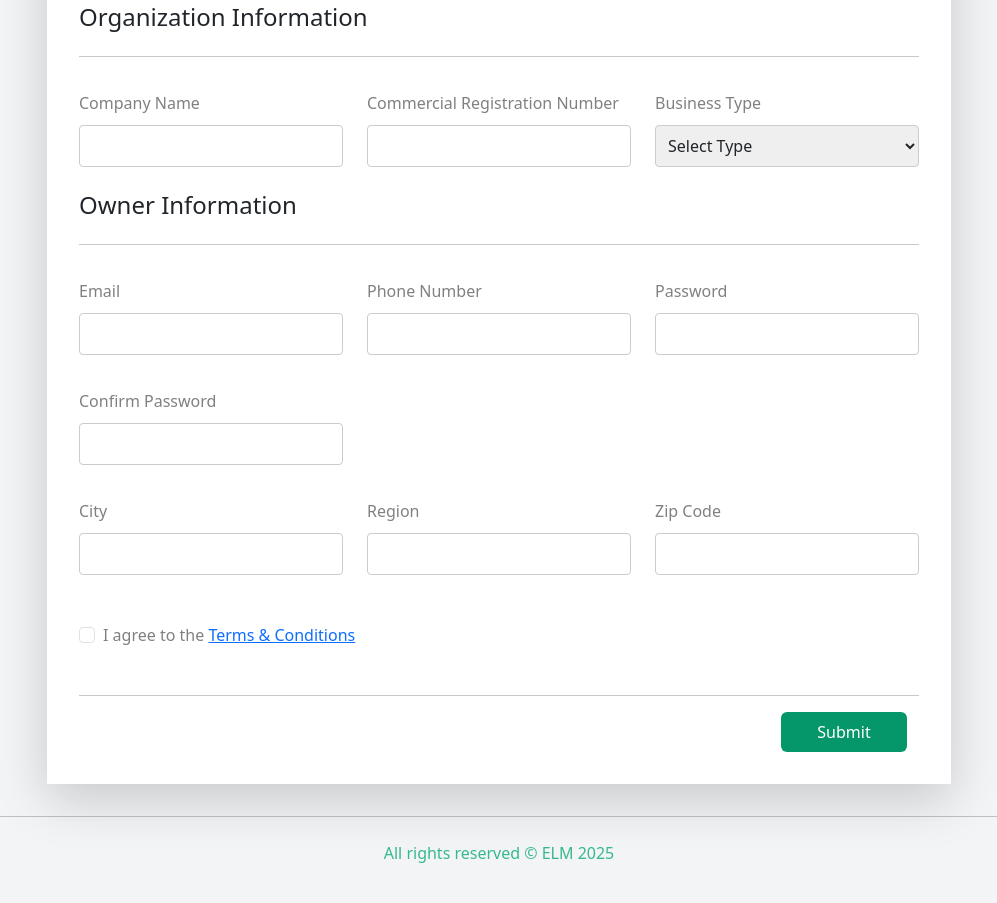
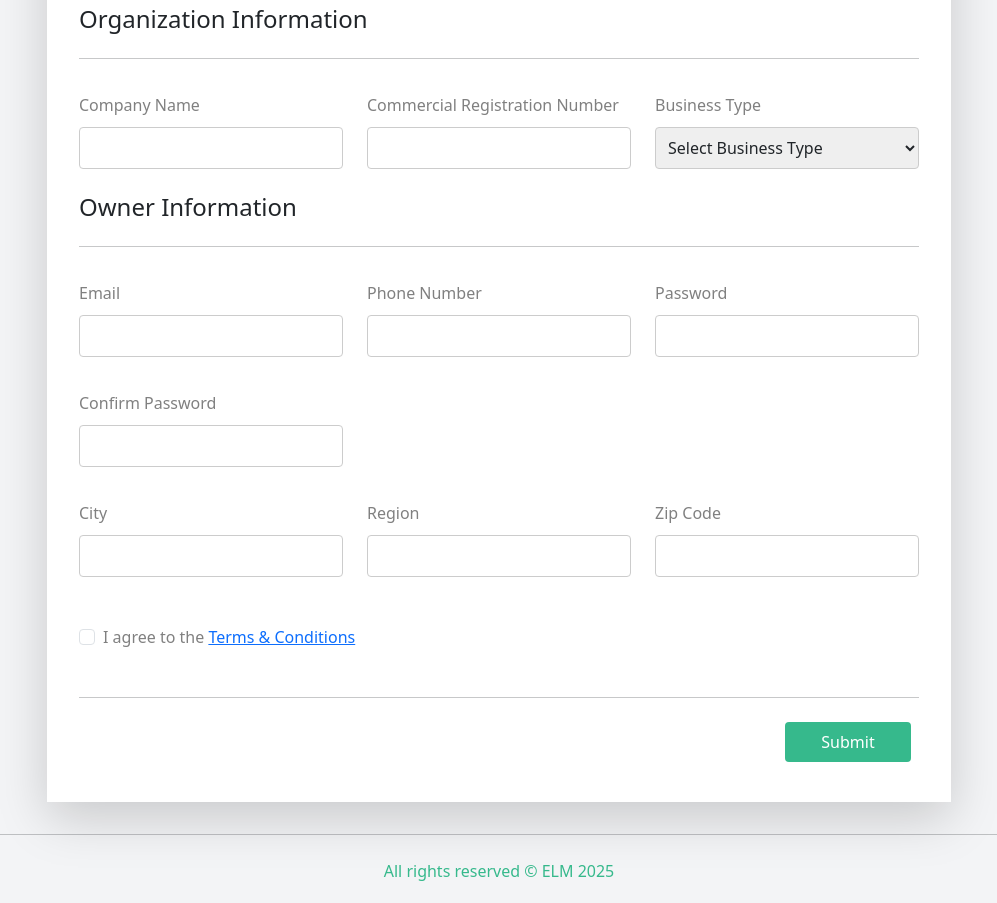
Before and after one commit to Tahani50/week1_assignment, a plain HTML site: page index.html in a window 1280 px wide. Shown: the part 555-1458 px from the top of the page, without its empty margins (141-1138 px from the left). Drawn offline with nearby package versions, Linux system fonts and the light colour scheme.

Commit message:
week1_assignment

```diff
--- a/components/form.js
+++ b/components/form.js
@@ -5,7 +5,6 @@ export class Form {
     constructor() {
         this.form = document.createElement("form");
         this.form.innerHTML = `
-            <form>
            <h4 class="mb-4">Organization Information</h4>
                 <hr class="mb-4">
                 <div class="grid grid-cols-1 md:grid-cols-3 gap-4">
@@ -25,11 +24,11 @@ export class Form {
                         <label for="businessType">Business Type</label>
                         <select id="businessType" name="businessType"
                             class="focus:outline-none focus:ring-2 focus:ring-gray-500 p-2">
-                            <option value="">Select Type</option>
-                            <option value="sole">Sole Proprietorship</option>
-                            <option value="partnership">Partnership</option>
-                            <option value="llc">Limited Liability Company (LLC)</option>
-                            <option value="corporation">Corporation</option>
+                            <option value="">Select Business Type</option>
+                            <option value="retail">Retail</option>
+                            <option value="service">Service</option>
+                            <option value="manufacturing">Manufacturing</option>
+                            <option value="technology">Technology</option>
                         </select>
                         <span id="businessTypeError" class="error text-red-500 text-xs"></span>
                     </div>
@@ -93,9 +92,9 @@ export class Form {
                 </div>
                 <hr>
                 <div class="flex justify-end" id="buttonDiv">
-                    <button type="submit" class="px-6 py-2 bg-green-600 text-white rounded-md mr-3">Submit</button>
+                    <button type="submit" id="btn">Submit</button>
                 </div>
-                 </form>
+            </div>
         `;
 
         this.form.addEventListener("submit", this.handleSubmission.bind(this));
@@ -185,10 +184,10 @@ export class Form {
                     fetchData.appendChild(fetchButt);
                     console.log(`Success: ${result.message}`);
                 } else {
-                    throw new Error('Something went wrong');
+                    throw new Error('Network response was not ok');
                 }
             } catch (error) {
-                console.log(`Error: ${error.message}`);
+                console.log(`Registration failed: ${error.message}`);
             }
         }
 
@@ -212,3 +211,10 @@ export class Form {
         parent.appendChild(this.form);
     }
 }
+
+
+
+const darkModeBtn = document.getElementById('darkModeBtn');
+    darkModeBtn.addEventListener('click', () => {
+    document.body.classList.toggle('bg-gray-900');
+  });
--- a/index.html
+++ b/index.html
@@ -33,6 +33,10 @@
         <div class="me-4">
             <a href="#"><b>عربي</b></a>
         </div>
+
+        <div>
+            <button id="darkModeBtn" class="text-white py-1 px-3 rounded-lg">Dark Mode</button>
+        </div>
     </header>
 
     <main class="max-w-5xl mx-auto mt-8 animate__animated animate__fadeIn">
--- a/style.css
+++ b/style.css
@@ -1,13 +1,11 @@
 header a{
-    color: black;
+    color: gray;
     text-decoration: none;
 }
 
 header a:hover{
     color: #36B98C;
 }
-
-
 
 main{
     padding: 0 60px;
@@ -29,13 +27,6 @@ label{
     padding: 10px 0;
 }
 
-button{
-    color: white;
-    background-color: #36B98C;
-    width: 15%;
-    padding: 8px;
-    border: none;
-}
 
 footer p{
     text-align: center;
@@ -47,3 +38,23 @@ footer p{
 #gap{
     height: 50px;
 }
+
+
+.custom-button, #btn{
+    cursor: pointer;
+    margin: 0.5rem;
+    color: white;
+    background-color: #36B98C;
+    width: 15%;
+    padding: 8px;
+    border: none;
+    border-radius: 4px;
+}
+
+#darkModeBtn:hover{
+    background-color: #36B98C;
+}
+
+#darkModeBtn{
+    background-color: gray;
+}
```
